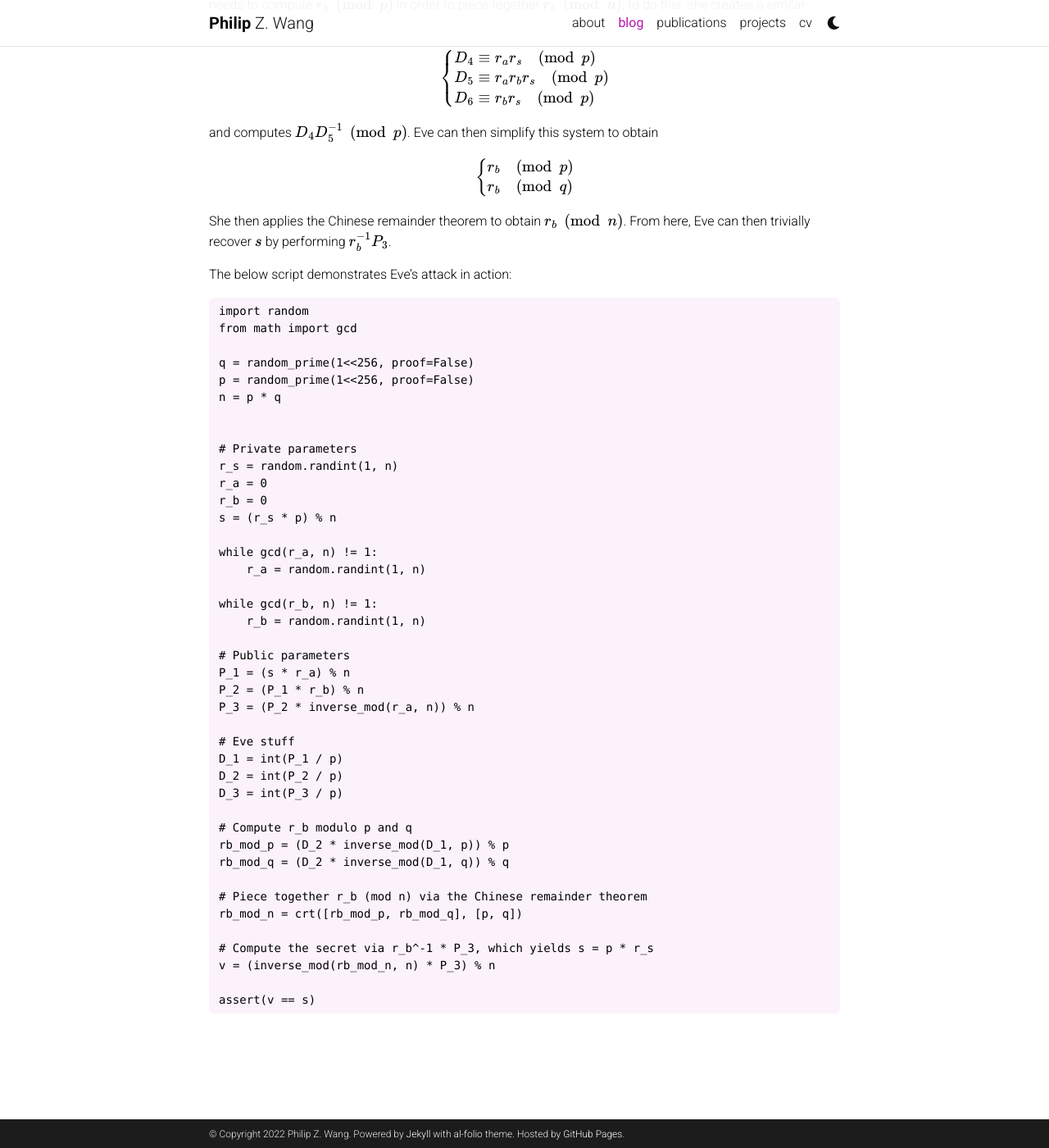
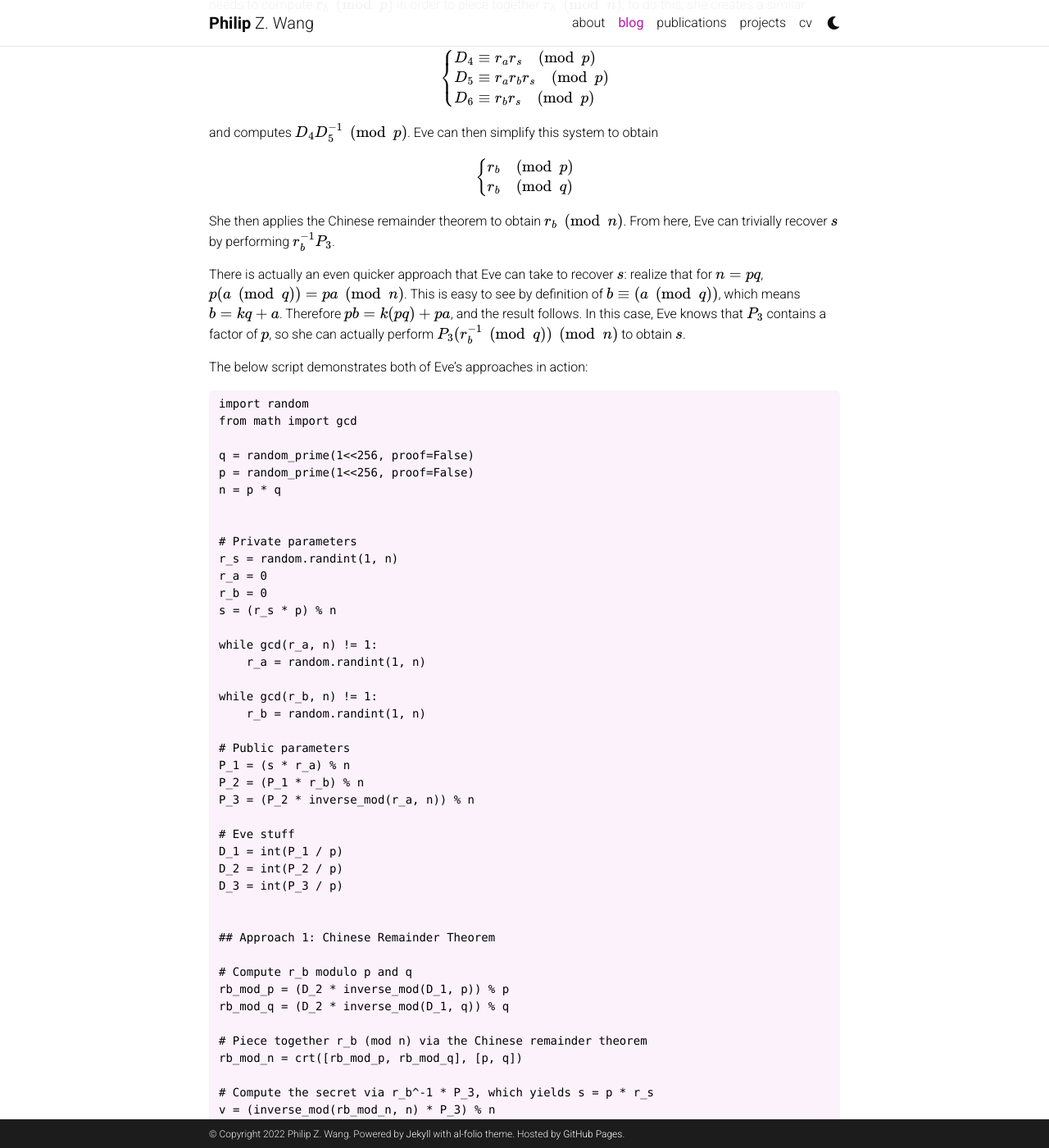
Before and after one commit to pwang00/pwang00.github.io, a Jekyll site: the page built from _posts/2022-09-22-reduction.md, in a window 1280 px wide and 1400 px high, scrolled down 1012 px. Shown: the whole window at 82% size. Built offline with Jekyll 4.4.1, drawn with Linux system fonts in a browser that asks for light colours; comment, search, counter and statistics services are not loaded; a style sheet for code colours, icons or effects is not loaded; some of the changed text lies outside the part shown.

Commit message:
Update newest blog post

````diff
--- a/_posts/2022-09-22-reduction.md
+++ b/_posts/2022-09-22-reduction.md
@@ -55,9 +55,11 @@ $$\begin{equation*}
   \right.
 \end{equation*}$$
 
-She then applies the Chinese remainder theorem to obtain $$r_b \pmod{n}$$.  From here, Eve can then trivially recover $$s$$ by performing $$ r_b^{-1}P_3$$.
+She then applies the Chinese remainder theorem to obtain $$r_b \pmod{n}$$.  From here, Eve can trivially recover $$s$$ by performing $$ r_b^{-1}P_3$$.
 
-The below script demonstrates Eve's attack in action:
+There is actually an even quicker approach that Eve can take to recover $$s$$: realize that for $$n = pq$$, $$p(a \pmod{q}) = pa \pmod{n}$$.  This is easy to see by definition of $$ b \equiv (a \pmod{q})$$, which means $$b = kq + a$$.  Therefore $$pb = k(pq) + pa$$, and the result follows.  In this case, Eve knows that $$P_3$$ contains a factor of $$p$$, so she can actually perform $$P_3 (r_b^{-1} \pmod{q}) \pmod{n}$$ to obtain $$s$$.
+
+The below script demonstrates both of Eve's approaches in action:
 
 ```python
 import random
@@ -90,6 +92,9 @@ D_1 = int(P_1 / p)
 D_2 = int(P_2 / p)
 D_3 = int(P_3 / p)
 
+
+## Approach 1: Chinese Remainder Theorem
+
 # Compute r_b modulo p and q
 rb_mod_p = (D_2 * inverse_mod(D_1, p)) % p
 rb_mod_q = (D_2 * inverse_mod(D_1, q)) % q
@@ -100,5 +105,9 @@ rb_mod_n = crt([rb_mod_p, rb_mod_q], [p, q])
 # Compute the secret via r_b^-1 * P_3, which yields s = p * r_s
 v = (inverse_mod(rb_mod_n, n) * P_3) % n
 
-assert(v == s)
+## Approach 2: multiply rb_mod_q by P_2, take modulo n
+
+v_2 = (P_3 * inverse_mod(rb_mod_q, q) % n)
+
+assert(v == v_2 == s)
 ```
````
